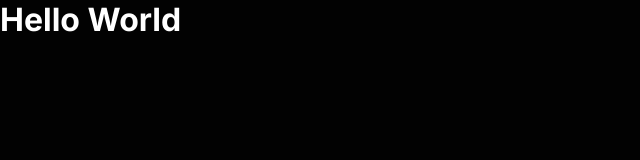
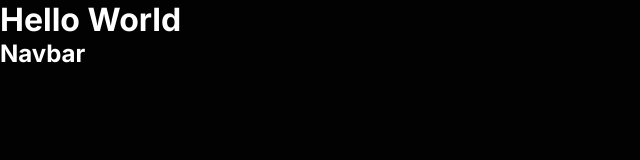
Before and after one commit to s0haibzafar/blog-bounce-ui, a React (Create React App) app: page / in a window 1280 px wide. Shown: the top 160 px of the page, without its empty margins (0-640 px from the left). Built offline with nearby package versions, Linux system fonts and the light colour scheme.

Commit message:
Use navbar component

```diff
--- a/src/App.js
+++ b/src/App.js
@@ -1,10 +1,14 @@
 // import './App.css';
+import Navbar from "./components/navbar/navbar";
 
 function App() {
   return (
-    <div>
-      <h1>Hello World</h1>
-    </div>
+    <>
+      <div>
+        <h1>Hello World</h1>
+      </div>
+      <Navbar />
+    </>
   );
 }
 
```
